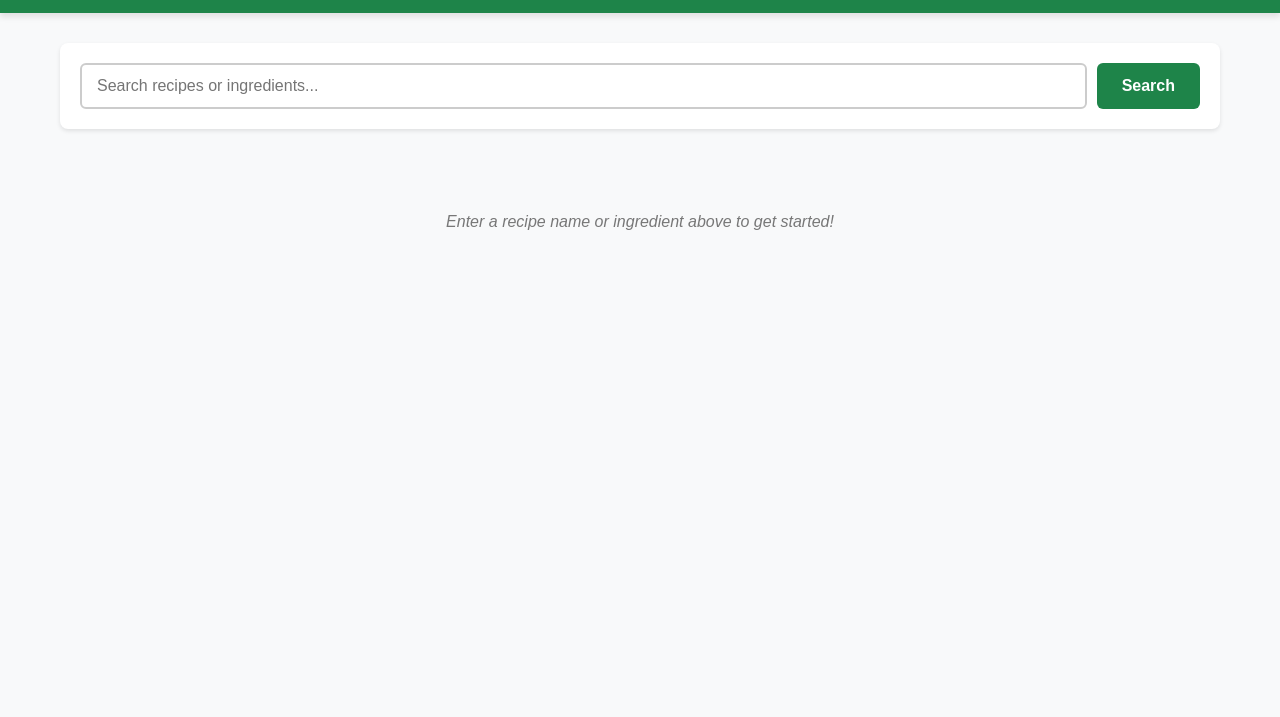
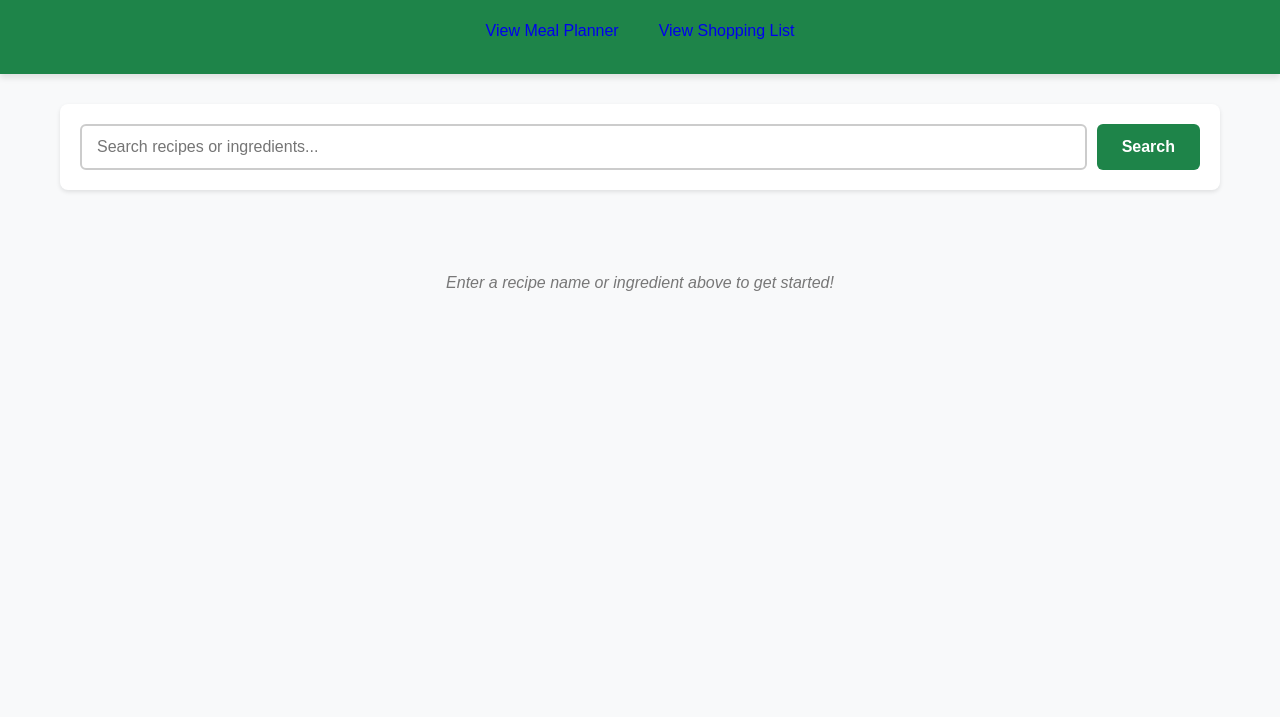
Before and after one commit to glenn-d-soriano/wdd330-recipe-meal-planner, a website built with Vite: page index.html in a window 1280 px wide. Shown: the part 83-800 px from the top of the page. Built offline with nearby package versions, Linux system fonts and the light colour scheme.

Commit message:
added link for meal planner and shopping list on main index.html

```diff
--- a/index.html
+++ b/index.html
@@ -11,6 +11,12 @@
 <body>
     <header>
         <h1>My Recipe Planner</h1>
+
+        <nav class="main-nav">
+            <a href="meal-planner/index.html" class="button nav-button">View Meal Planner</a>
+            <a href="shopping-list/index.html" class="button nav-button">View Shopping List</a>
+        </nav>
+
     </header>
 
     <main>
--- a/src/styles/style.css
+++ b/src/styles/style.css
@@ -201,3 +201,21 @@ main {
         height: auto;
     }
 }
+
+/* src/styles/style.css */
+
+.main-nav {
+    margin-top: 15px;
+    display: flex;
+    gap: 10px;
+    /* Space between the buttons */
+    justify-content: center;
+    /* Center the buttons below the header */
+}
+
+.nav-button {
+    /* Ensure they look like buttons, assuming you have a .button class already */
+    padding: 10px 15px;
+    text-decoration: none;
+    border-radius: 5px;
+}
```
